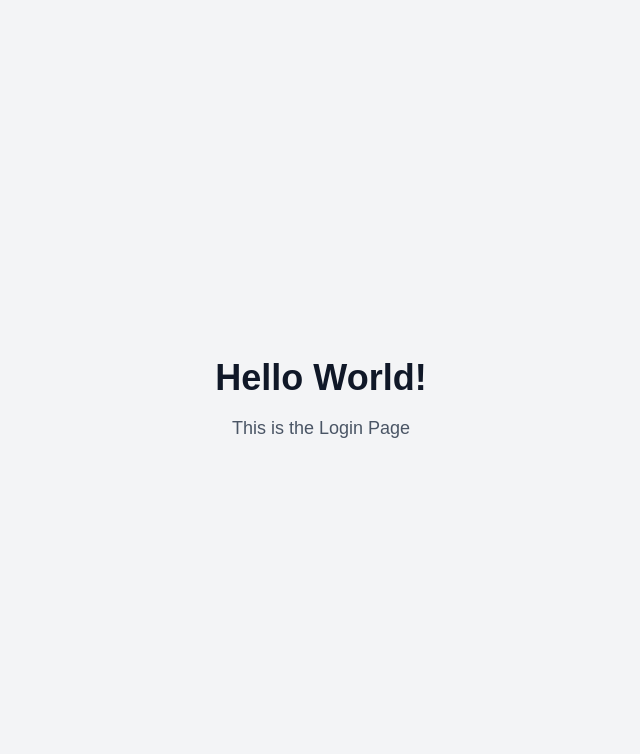
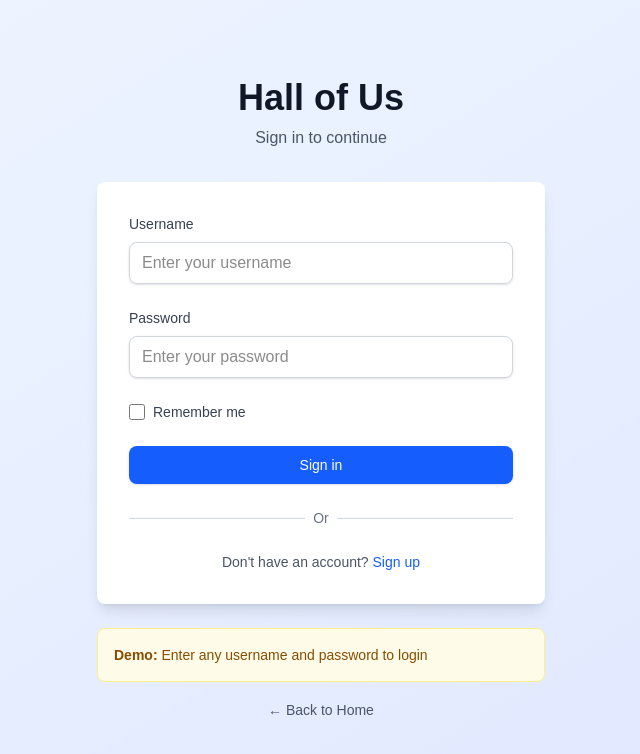
Before and after one commit to reeyank/hall-of-us, a Next.js app: page /login in a window 1280 px wide. Shown: the top 754 px of the page, without its empty margins (319-959 px from the left). Built offline with nearby package versions, Linux system fonts and the light colour scheme.

Commit message:
Implement LoginPage with form handling, validation, and user feedback

```diff
--- a/app/login/page.js
+++ b/app/login/page.js
@@ -1,13 +1,180 @@
+"use client";
+
+import { useState } from 'react';
+import { useRouter } from 'next/navigation';
+import { useAuth } from '../components/AuthProvider';
+import Link from 'next/link';
+
 export default function LoginPage() {
+  const [formData, setFormData] = useState({
+    username: '',
+    password: '',
+  });
+  const [isLoading, setIsLoading] = useState(false);
+  const [error, setError] = useState('');
+
+  const router = useRouter();
+  const { login } = useAuth();
+
+  const handleInputChange = (e) => {
+    const { name, value } = e.target;
+    setFormData(prev => ({
+      ...prev,
+      [name]: value
+    }));
+  };
+
+  const handleSubmit = async (e) => {
+    e.preventDefault();
+    setIsLoading(true);
+    setError('');
+
+    try {
+      // Simulate API call
+      await new Promise(resolve => setTimeout(resolve, 1000));
+
+      // For demo purposes, accept any username/password
+      if (formData.username && formData.password) {
+        // Use the auth context to login
+        const userData = {
+          username: formData.username,
+        };
+        console.log("Logging in user:", userData);
+
+        login(userData);
+        console.log("User logged in:", userData);
+
+        // Redirect to main app
+        router.push('/');
+      } else {
+        setError('Please fill in all fields');
+      }
+    } catch (err) {
+      setError('Login failed. Please try again.');
+    } finally {
+      setIsLoading(false);
+    }
+  };
+
   return (
-    <div className="min-h-screen flex items-center justify-center bg-gray-100">
-      <div className="text-center">
-        <h1 className="text-4xl font-bold text-gray-900 mb-4">
-          Hello World!
-        </h1>
-        <p className="text-lg text-gray-600">
-          This is the Login Page
-        </p>
+    <div className="min-h-screen bg-gradient-to-br from-blue-50 to-indigo-100 dark:from-gray-900 dark:to-gray-800 flex items-center justify-center p-4">
+      <div className="max-w-md w-full">
+        {/* Logo/Header */}
+        <div className="text-center mb-8">
+          <h1 className="text-4xl font-bold text-gray-900 dark:text-white mb-2">
+            Hall of Us
+          </h1>
+          <p className="text-gray-600 dark:text-gray-300">
+            Sign in to continue
+          </p>
+        </div>
+
+        {/* Login Form */}
+        <div className="bg-white dark:bg-gray-800 rounded-lg shadow-lg p-8">
+          <form onSubmit={handleSubmit} className="space-y-6">
+            {error && (
+              <div className="p-3 bg-red-50 border border-red-200 rounded-lg">
+                <p className="text-red-600 text-sm">{error}</p>
+              </div>
+            )}
+
+            <div>
+              <label htmlFor="username" className="block text-sm font-medium text-gray-700 dark:text-gray-300 mb-2">
+                Username
+              </label>
+              <input
+                type="text"
+                id="username"
+                name="username"
+                value={formData.username}
+                onChange={handleInputChange}
+                required
+                className="w-full px-3 py-2 border border-gray-300 dark:border-gray-600 rounded-lg shadow-sm focus:ring-2 focus:ring-blue-500 focus:border-transparent dark:bg-gray-700 dark:text-white"
+                placeholder="Enter your username"
+              />
+            </div>
+
+            <div>
+              <label htmlFor="password" className="block text-sm font-medium text-gray-700 dark:text-gray-300 mb-2">
+                Password
+              </label>
+              <input
+                type="password"
+                id="password"
+                name="password"
+                value={formData.password}
+                onChange={handleInputChange}
+                required
+                className="w-full px-3 py-2 border border-gray-300 dark:border-gray-600 rounded-lg shadow-sm focus:ring-2 focus:ring-blue-500 focus:border-transparent dark:bg-gray-700 dark:text-white"
+                placeholder="Enter your password"
+              />
+            </div>
+
+            <div className="flex items-center justify-between">
+              <div className="flex items-center">
+                <input
+                  id="remember-me"
+                  name="remember-me"
+                  type="checkbox"
+                  className="h-4 w-4 text-blue-600 focus:ring-blue-500 border-gray-300 rounded"
+                />
+                <label htmlFor="remember-me" className="ml-2 block text-sm text-gray-700 dark:text-gray-300">
+                  Remember me
+                </label>
+              </div>
+
+            </div>
+
+            <button
+              type="submit"
+              disabled={isLoading}
+              className="w-full flex justify-center py-2 px-4 border border-transparent rounded-lg shadow-sm text-sm font-medium text-white bg-blue-600 hover:bg-blue-700 focus:outline-none focus:ring-2 focus:ring-offset-2 focus:ring-blue-500 disabled:opacity-50 disabled:cursor-not-allowed"
+            >
+              {isLoading ? (
+                <div className="flex items-center">
+                  <div className="animate-spin rounded-full h-4 w-4 border-b-2 border-white mr-2"></div>
+                  Signing in...
+                </div>
+              ) : (
+                'Sign in'
+              )}
+            </button>
+          </form>
+
+          <div className="mt-6">
+            <div className="relative">
+              <div className="absolute inset-0 flex items-center">
+                <div className="w-full border-t border-gray-300 dark:border-gray-600" />
+              </div>
+              <div className="relative flex justify-center text-sm">
+                <span className="px-2 bg-white dark:bg-gray-800 text-gray-500">Or</span>
+              </div>
+            </div>
+
+            <div className="mt-6 text-center">
+              <p className="text-sm text-gray-600 dark:text-gray-300">
+                Don't have an account?{' '}
+                <Link href="/signup" className="font-medium text-blue-600 hover:text-blue-500">
+                  Sign up
+                </Link>
+              </p>
+            </div>
+          </div>
+        </div>
+
+        {/* Demo Info */}
+        <div className="mt-6 p-4 bg-yellow-50 dark:bg-yellow-900/20 border border-yellow-200 dark:border-yellow-700 rounded-lg">
+          <p className="text-sm text-yellow-800 dark:text-yellow-200">
+            <strong>Demo:</strong> Enter any username and password to login
+          </p>
+        </div>
+
+        {/* Back to Home */}
+        <div className="mt-4 text-center">
+          <Link href="/" className="text-sm text-gray-600 hover:text-gray-800">
+            ← Back to Home
+          </Link>
+        </div>
       </div>
     </div>
   );
```
